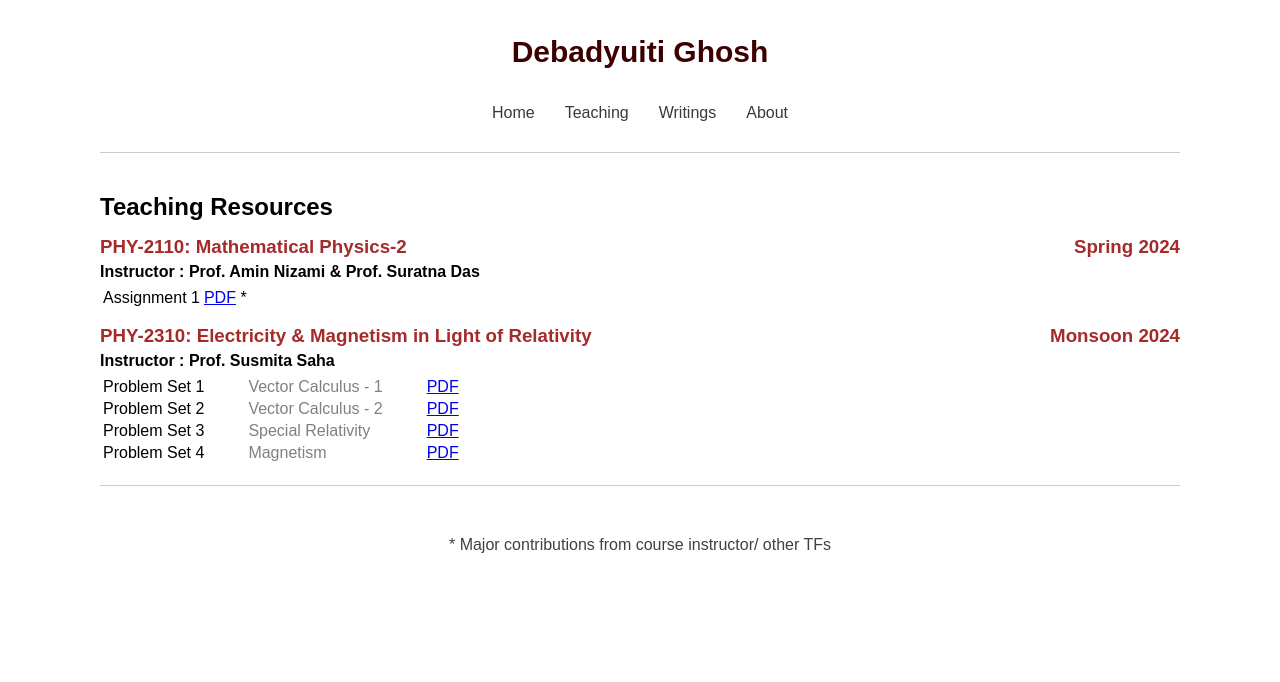
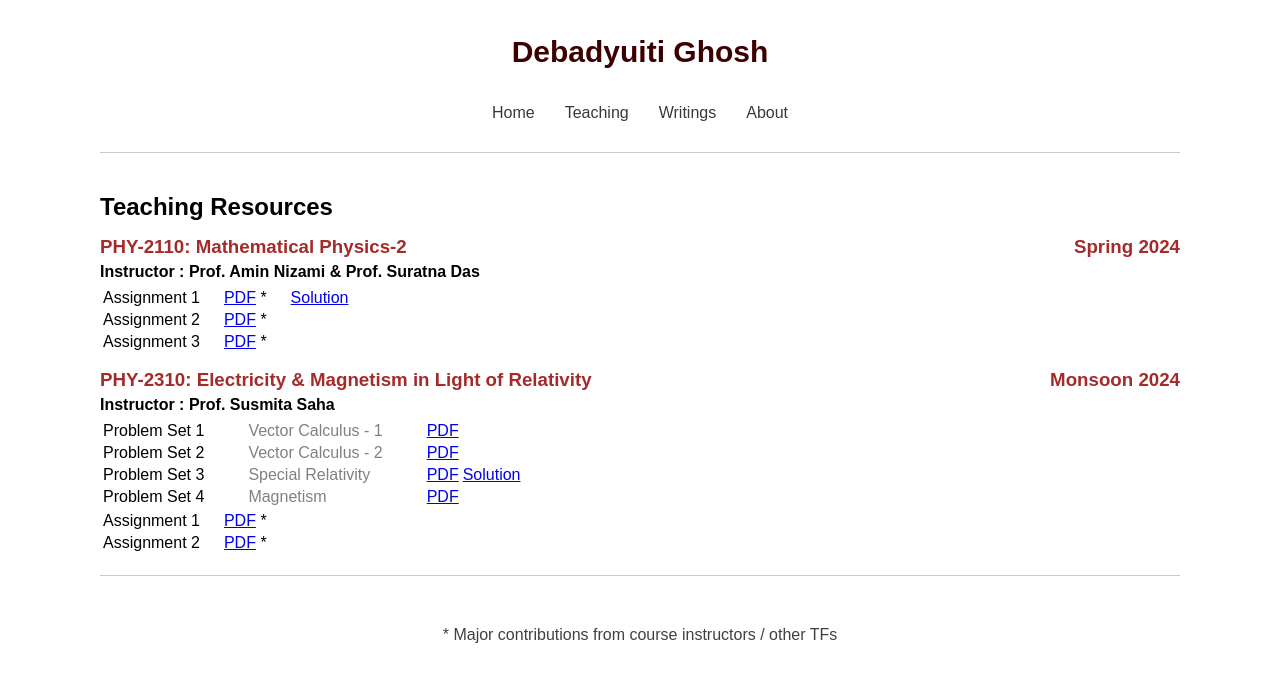
Before and after one commit to debadyuitighosh/debadyuitighosh.github.io, a Jekyll site: the page built from Teaching/teaching.md, in a window 1280 px wide. Shown: the top 682 px of the page. Built offline with Jekyll 4.4.1, drawn with Linux system fonts in a browser that asks for light colours.

Commit message:
Update teaching.md

```diff
--- a/Teaching/teaching.md
+++ b/Teaching/teaching.md
@@ -3,7 +3,7 @@ layout: default
 title: Teaching
 class: teaching-page
 permalink: /teaching/
-footer: " * Major contributions from course instructor/ other TFs"
+footer: " * Major contributions from course instructors / other TFs"
 ---
 
 ## Teaching Resources
@@ -11,14 +11,21 @@ footer: " * Major contributions from course instructor/ other TFs"
 ### <font color='brown'> PHY-2110: Mathematical Physics-2 <span style="float: right;"> Spring 2024
 #### Instructor : Prof. Amin Nizami & Prof. Suratna Das
 
-|--------------|------------------------------------------------------------|
-| Assignment 1 |  [PDF](teaching/phy2110/assignment-1(full-set).pdf) *      |
+|--------------|----------------------------------------------------------------------------------------|--------------|
+| Assignment 1 | <span style="padding: 0 20px;">  [PDF](teaching/phy2110/assignment-1(full-set).pdf) *  | [Solution](teaching/phy2110/solved-assignment-1.pdf) |
+| Assignment 2 | <span style="padding: 0 20px;">  [PDF](teaching/phy2110/assignment-2.pdf) *  |         |
+| Assignment 3 | <span style="padding: 0 20px;">  [PDF](teaching/phy2110/assignment-3.pdf) *  |         |
 
 ### <font color='brown'> PHY-2310: Electricity & Magnetism in Light of Relativity <span style="float: right;"> Monsoon 2024
 #### Instructor : Prof. Susmita Saha
 
-|---------------|----------------------------------------------------------------------------|---------------------------------------------|
-| Problem Set 1 | <font color='grey'> <span style="padding: 0 40px;"> Vector Calculus - 1  | [PDF](teaching/phy2310/ProbSet-1.pdf)      |
-| Problem Set 2 | <font color='grey'> <span style="padding: 0 40px;"> Vector Calculus - 2  | [PDF](teaching/phy2310/ProbSet-2.pdf)      |
-| Problem Set 3 | <font color='grey'> <span style="padding: 0 40px;"> Special Relativity   | [PDF](teaching/phy2310/ProbSet-3.pdf)      |
-| Problem Set 4 | <font color='grey'> <span style="padding: 0 40px;"> Magnetism            | [PDF](teaching/phy2310/ProbSet-4.pdf)      |
+|---------------|----------------------------------------------------------------------------|--------------------------------------------|
+| Problem Set 1 | <font color='grey'> <span style="padding: 0 40px;"> Vector Calculus - 1    | [PDF](teaching/phy2310/ProbSet-1.pdf)      |
+| Problem Set 2 | <font color='grey'> <span style="padding: 0 40px;"> Vector Calculus - 2    | [PDF](teaching/phy2310/ProbSet-2.pdf)      |
+| Problem Set 3 | <font color='grey'> <span style="padding: 0 40px;"> Special Relativity     | [PDF](teaching/phy2310/ProbSet-3.pdf)      | [Solution](teaching/phy2310/solved-ProbSet-3.pdf) |
+| Problem Set 4 | <font color='grey'> <span style="padding: 0 40px;"> Magnetism              | [PDF](teaching/phy2310/ProbSet-4.pdf)      |
+
+
+|--------------|----------------------------------------------------------------------------------------|
+| Assignment 1 | <span style="padding: 0 20px;">  [PDF](teaching/phy2310/assignment-1.pdf) *            |
+| Assignment 2 | <span style="padding: 0 20px;">  [PDF](teaching/phy2310/assignment-2.pdf) *            |
```
